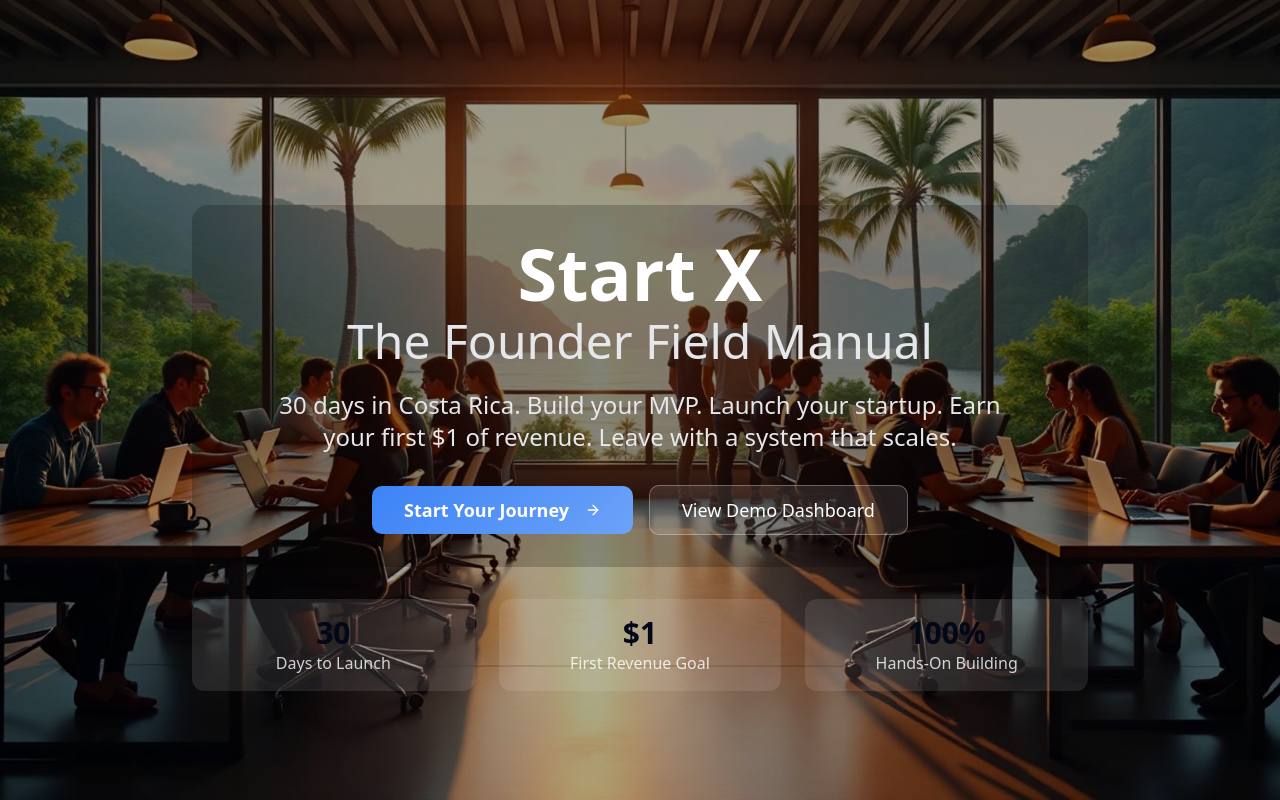
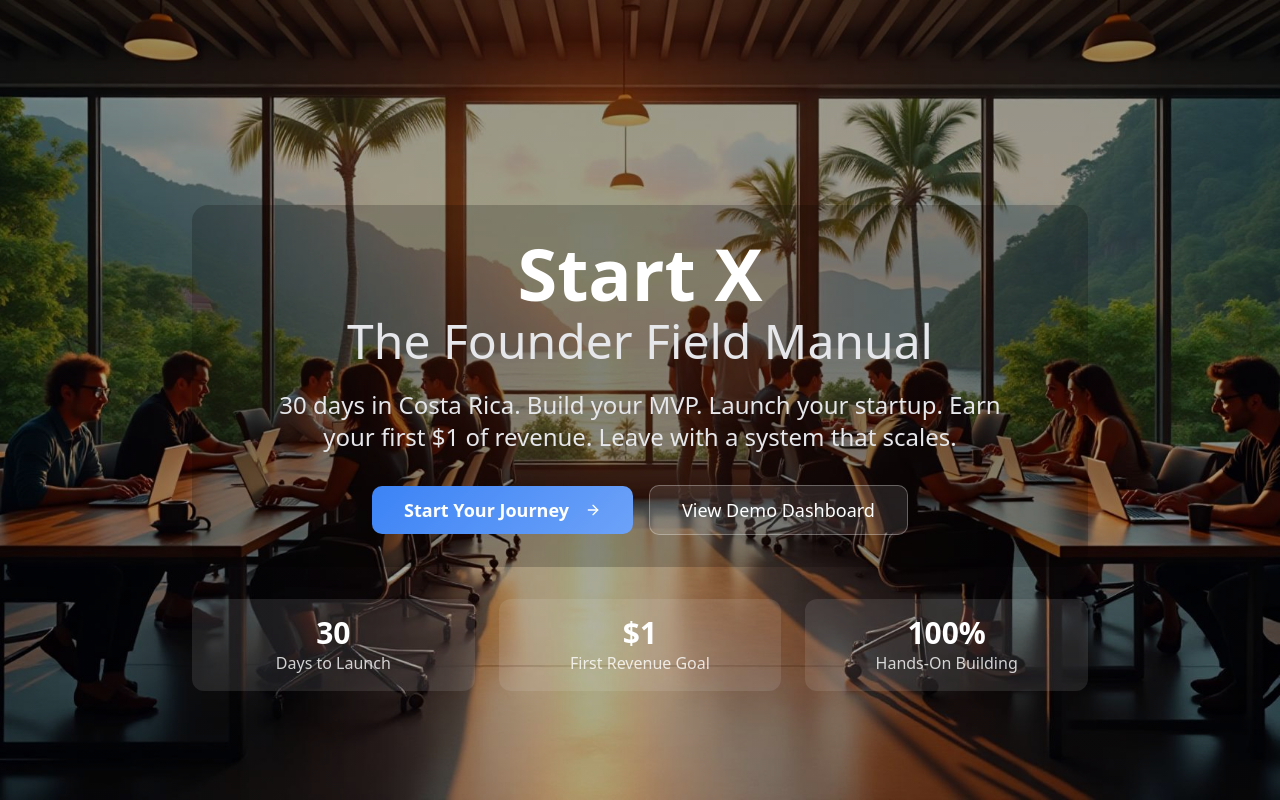
Before and after one commit to RecoveryDojo/startx-launch, a React (Vite) app: page / in a window 1280 px wide. Shown: the top 800 px of the page. Built offline with nearby package versions, Linux system fonts and the light colour scheme.

Commit message:
Fix numbers in boxes
Change the color of the numbers in the boxes to white.

```diff
--- a/src/components/HomePage.tsx
+++ b/src/components/HomePage.tsx
@@ -47,15 +47,15 @@ const HomePage = () => {
 
             <div className="grid grid-cols-1 md:grid-cols-3 gap-6 text-center">
               <div className="bg-white/10 backdrop-blur-sm rounded-lg p-4">
-                <div className="text-3xl font-bold">30</div>
+                <div className="text-3xl font-bold text-white">30</div>
                 <div className="text-white/80">Days to Launch</div>
               </div>
               <div className="bg-white/10 backdrop-blur-sm rounded-lg p-4">
-                <div className="text-3xl font-bold">$1</div>
+                <div className="text-3xl font-bold text-white">$1</div>
                 <div className="text-white/80">First Revenue Goal</div>
               </div>
               <div className="bg-white/10 backdrop-blur-sm rounded-lg p-4">
-                <div className="text-3xl font-bold">100%</div>
+                <div className="text-3xl font-bold text-white">100%</div>
                 <div className="text-white/80">Hands-On Building</div>
               </div>
             </div>
```
